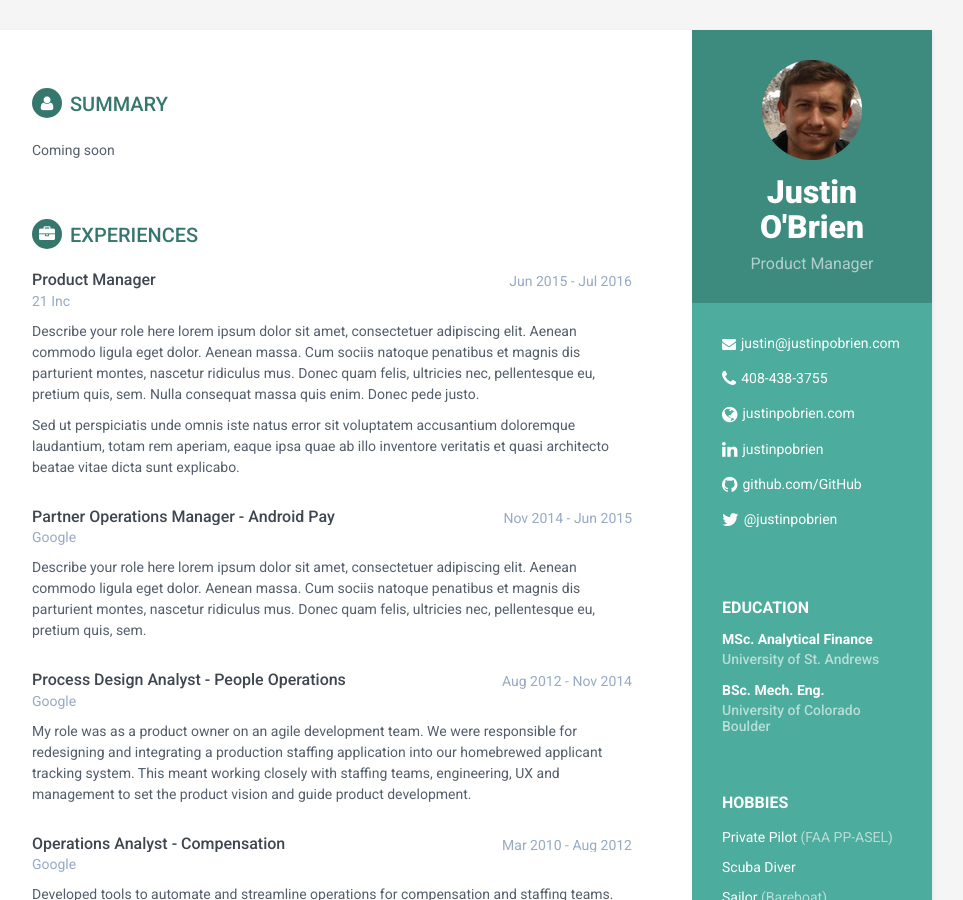
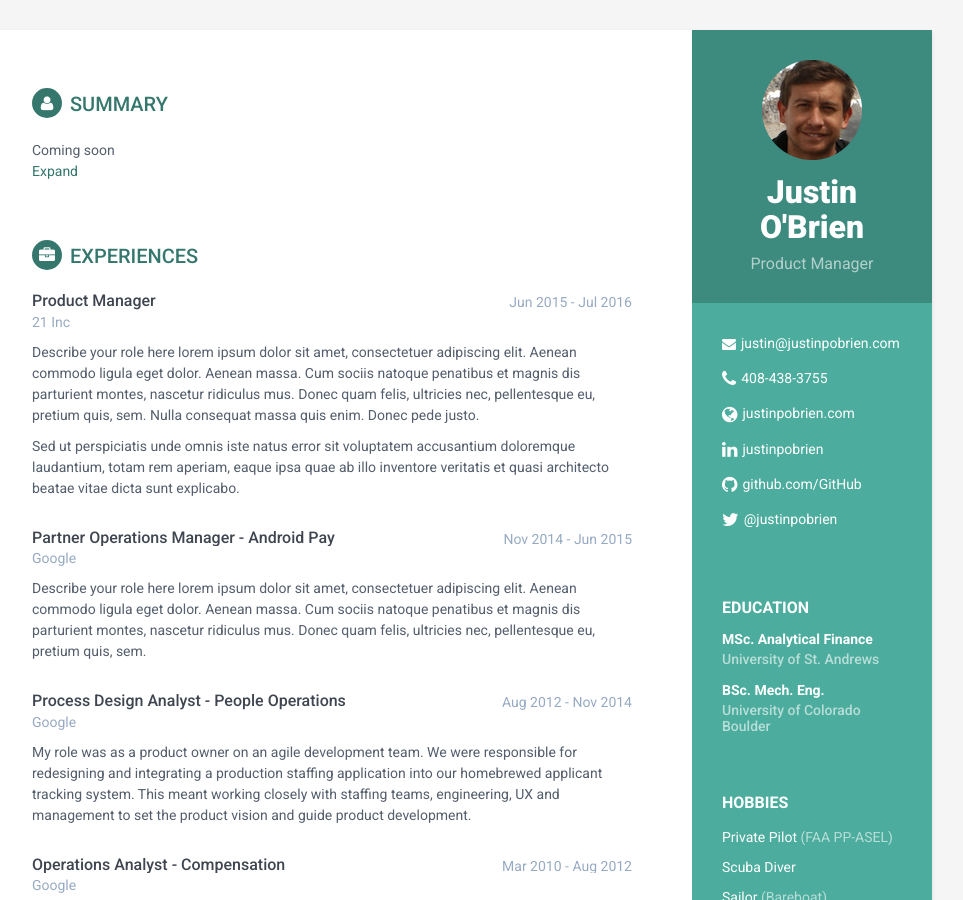
Before and after one commit to justinpobrien/justinpobrien.github.io, a Jekyll site: the page built from index.html, in a window 1280 px wide and 900 px high. Shown: the whole window, without its empty margins (188-1151 px from the left). Built offline with Jekyll 4.4.1, drawn with Linux system fonts in a browser that asks for light colours; comment, search, counter and statistics services are not loaded.

Commit message:
Add Expand link

```diff
--- a/_includes/carrier-profile.html
+++ b/_includes/carrier-profile.html
@@ -1,6 +1,7 @@
 <section class="section summary-section">
 <h2 class="section-title"><i class="fa fa-user"></i>Summary</h2>
 <div class="summary">
-    <p>Coming soon</p>
+    <p>Coming soon<br />
+    <a href="thanks.html">Expand</a></p>
 </div><!--//summary-->
 </section><!--//section-->
```
